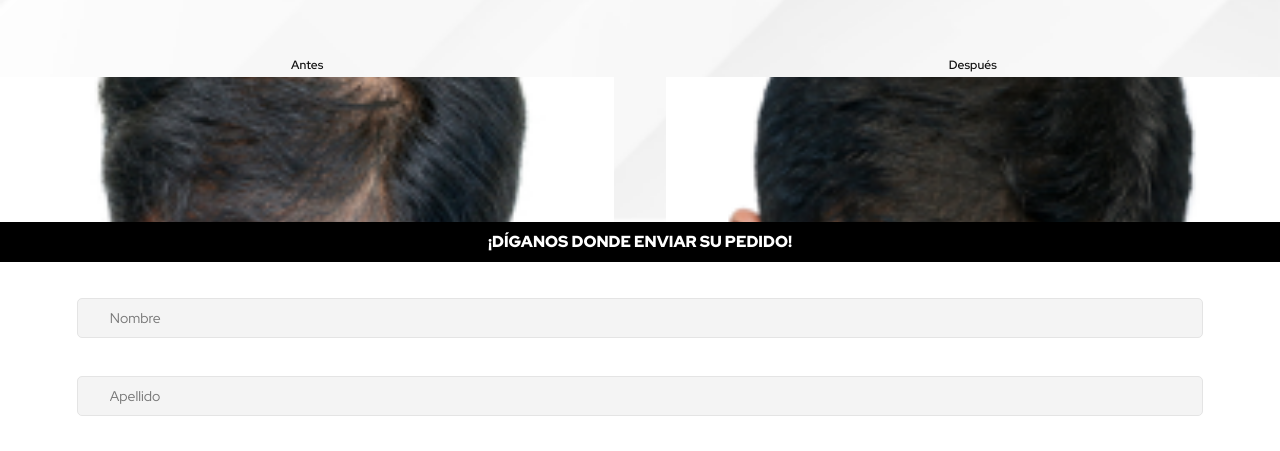
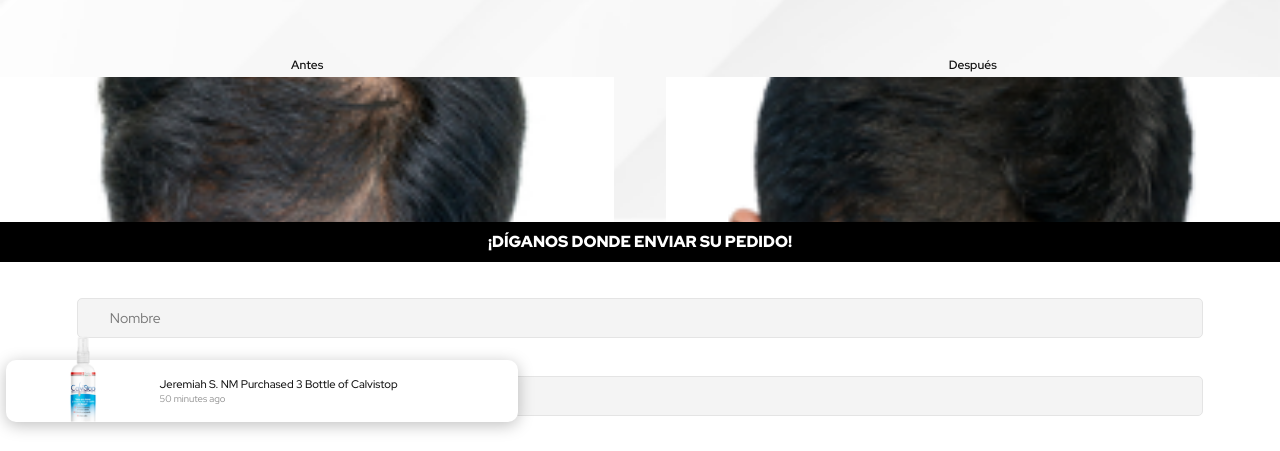
Before and after one commit to justinait/test-amasys-calvistop, a website: page index.html in a window 1280 px wide. Shown: the part 348-799 px from the top of the page. Drawn offline with nearby package versions, Linux system fonts and the light colour scheme.

Commit message:
fixed card

```diff
--- a/index.html
+++ b/index.html
@@ -224,7 +224,15 @@
           <span class="carousel-control-next-icon" aria-hidden="true"></span>
           <span class="visually-hidden">Next</span>
         </button>
-      </div>
+    </div>
+
+    <div class="JeremiahCard">
+        <img src="/public/images/calvistop-mockup.png" alt="Calvistop Bottle">
+        <div class="JeremiahCardTextContainer">
+            <p class="JeremiahCardText">Jeremiah S. NM Purchased 3 Bottle of Calvistop</p>
+            <p class="JeremiahMinutes">50 minutes ago</p>
+        </div>
+    </div>
 
 
     <script src="script.js"></script>
--- a/public/styles/styles.css
+++ b/public/styles/styles.css
@@ -347,3 +347,39 @@ body {
 .cardReviewFooter p {
     font-family: "Inter", sans-serif;
 }
+.JeremiahCard {
+    display: flex;
+    width: 40vw;
+    height: 62px;
+    border-radius: 10px;
+    position: fixed;
+    bottom: 30px;
+    left: 6px;
+    background-color: #fff;
+    z-index: 5;
+    box-shadow: 0 3.18px 15.9px 0 rgba(0, 0, 0, 0.25);
+}
+.JeremiahCard img {
+    height: 140%;
+    position: absolute;
+    bottom: 0;
+    left: 0;
+    width: 30%;
+    object-fit: contain;
+  }
+.JeremiahCardText {
+    font-size: 11.13px;
+    font-weight: 500;
+    margin-bottom: 0.1rem;
+    line-height: 110%;
+    margin-top: 5%;
+}
+.JeremiahMinutes {
+    color: #8F8F8F;
+    font-size: 9.54px;
+    margin: 0;
+}
+.JeremiahCardTextContainer {
+    width: 70%;
+    margin-left: 30%;
+}
```
